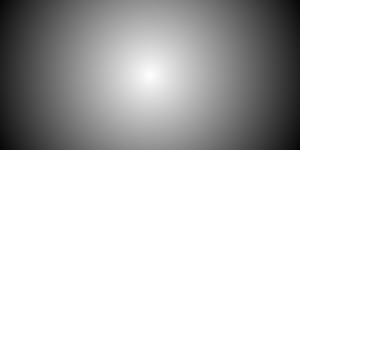
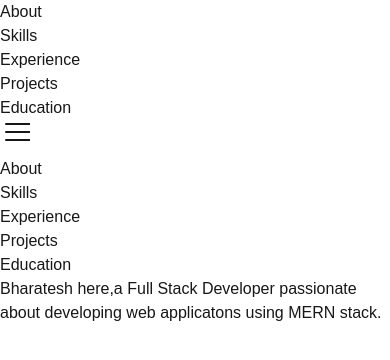
Before and after one commit to BharateshPoojary/portfolio, a Next.js app: page / in a window 390 px wide. Shown: the top 360 px of the page. Built offline with nearby package versions, Linux system fonts and the light colour scheme.

Commit message:
navigation bar done with responsive

```diff
--- a/src/Squares/Squares.jsx
+++ /dev/null
@@ -1,156 +0,0 @@
-"use client"
-import { useRef, useEffect, useState } from "react";
-
-const Squares = ({
-  direction = "right",
-  speed = 1,
-  borderColor = "#999",
-  squareSize = 40,
-  hoverFillColor = "#222",
-}) => {
-  const canvasRef = useRef(null);
-  const requestRef = useRef(null);
-  const numSquaresX = useRef();
-  const numSquaresY = useRef();
-  const gridOffset = useRef({ x: 0, y: 0 });
-  const [hoveredSquare, setHoveredSquare] = useState(null);
-
-  useEffect(() => {
-    const canvas = canvasRef.current;
-    const ctx = canvas.getContext("2d");
-
-    const resizeCanvas = () => {
-      canvas.width = canvas.offsetWidth;
-      canvas.height = canvas.offsetHeight;
-      numSquaresX.current = Math.ceil(canvas.width / squareSize) + 1;
-      numSquaresY.current = Math.ceil(canvas.height / squareSize) + 1;
-    };
-
-    window.addEventListener("resize", resizeCanvas);
-    resizeCanvas();
-
-    const drawGrid = () => {
-      ctx.clearRect(0, 0, canvas.width, canvas.height);
-
-      const startX = Math.floor(gridOffset.current.x / squareSize) * squareSize;
-      const startY = Math.floor(gridOffset.current.y / squareSize) * squareSize;
-
-      for (let x = startX; x < canvas.width + squareSize; x += squareSize) {
-        for (let y = startY; y < canvas.height + squareSize; y += squareSize) {
-          const squareX = x - (gridOffset.current.x % squareSize);
-          const squareY = y - (gridOffset.current.y % squareSize);
-
-          if (
-            hoveredSquare &&
-            Math.floor((x - startX) / squareSize) === hoveredSquare.x &&
-            Math.floor((y - startY) / squareSize) === hoveredSquare.y
-          ) {
-            ctx.fillStyle = hoverFillColor;
-            ctx.fillRect(squareX, squareY, squareSize, squareSize);
-          }
-
-          ctx.strokeStyle = borderColor;
-          ctx.strokeRect(squareX, squareY, squareSize, squareSize);
-        }
-      }
-
-      const gradient = ctx.createRadialGradient(
-        canvas.width / 2,
-        canvas.height / 2,
-        0,
-        canvas.width / 2,
-        canvas.height / 2,
-        Math.sqrt(Math.pow(canvas.width, 2) + Math.pow(canvas.height, 2)) / 2,
-      );
-      gradient.addColorStop(0, "rgba(0, 0, 0, 0)");
-      gradient.addColorStop(1, "#060606");
-
-      ctx.fillStyle = gradient;
-      ctx.fillRect(0, 0, canvas.width, canvas.height);
-    };
-
-    const updateAnimation = () => {
-      const effectiveSpeed = Math.max(speed, 0.1);
-      switch (direction) {
-        case "right":
-          gridOffset.current.x =
-            (gridOffset.current.x - effectiveSpeed + squareSize) % squareSize;
-          break;
-        case "left":
-          gridOffset.current.x =
-            (gridOffset.current.x + effectiveSpeed + squareSize) % squareSize;
-          break;
-        case "up":
-          gridOffset.current.y =
-            (gridOffset.current.y + effectiveSpeed + squareSize) % squareSize;
-          break;
-        case "down":
-          gridOffset.current.y =
-            (gridOffset.current.y - effectiveSpeed + squareSize) % squareSize;
-          break;
-        case "diagonal":
-          gridOffset.current.x =
-            (gridOffset.current.x - effectiveSpeed + squareSize) % squareSize;
-          gridOffset.current.y =
-            (gridOffset.current.y - effectiveSpeed + squareSize) % squareSize;
-          break;
-        default:
-          break;
-      }
-
-      drawGrid();
-      requestRef.current = requestAnimationFrame(updateAnimation);
-    };
-
-    // Track mouse hover
-    const handleMouseMove = (event) => {
-      const rect = canvas.getBoundingClientRect();
-      const mouseX = event.clientX - rect.left;
-      const mouseY = event.clientY - rect.top;
-
-      const startX = Math.floor(gridOffset.current.x / squareSize) * squareSize;
-      const startY = Math.floor(gridOffset.current.y / squareSize) * squareSize;
-
-      const hoveredSquareX = Math.floor(
-        (mouseX + gridOffset.current.x - startX) / squareSize,
-      );
-      const hoveredSquareY = Math.floor(
-        (mouseY + gridOffset.current.y - startY) / squareSize,
-      );
-
-      setHoveredSquare({ x: hoveredSquareX, y: hoveredSquareY });
-    };
-
-    const handleMouseLeave = () => {
-      setHoveredSquare(null);
-    };
-
-    canvas.addEventListener("mousemove", handleMouseMove);
-    canvas.addEventListener("mouseleave", handleMouseLeave);
-
-    requestRef.current = requestAnimationFrame(updateAnimation);
-
-    return () => {
-      window.removeEventListener("resize", resizeCanvas);
-      cancelAnimationFrame(requestRef.current);
-      canvas.removeEventListener("mousemove", handleMouseMove);
-      canvas.removeEventListener("mouseleave", handleMouseLeave);
-    };
-  }, [
-    direction,
-    speed,
-    borderColor,
-    hoverFillColor,
-    hoveredSquare,
-    squareSize,
-  ]);
-
-  return (
-    <canvas
-      ref={canvasRef}
-      className="w-full h-full border-none block"
-    ></canvas>
-  );
-};
-
-export default Squares;
--- a/src/app/layout.tsx
+++ b/src/app/layout.tsx
@@ -24,6 +24,10 @@ export default function RootLayout({
 }>) {
   return (
     <html lang="en">
+      <meta
+        name="viewport"
+        content="width=device-width, initial-scale=1.0"
+      ></meta>
       <body
         className={`${geistSans.variable} ${geistMono.variable} antialiased`}
         suppressHydrationWarning
--- a/src/app/page.tsx
+++ b/src/app/page.tsx
@@ -1,15 +1,24 @@
-import Image from "next/image";
-import Squares from "@/Squares/Squares";
+"use client";
+import Navbar from "@/components/Navbar";
+import { useSidebarStore } from "@/store/sidebarStore";
 export default function Home() {
+  const isSidebarOpen = useSidebarStore((state) => state.isSidebarOpen);
   return (
-    <div className="grid grid-rows-[20px_1fr_20px] items-center justify-items-center min-h-screen p-8 pb-20 gap-16 sm:p-20 font-[family-name:var(--font-geist-sans)]">
-      <Squares
-        speed={0.5}
-        squareSize={20}
-        direction="diagonal" // up, down, left, right, diagonal
-        borderColor="#fff"
-        hoverFillColor="#222"
-      />
+    <div className="py-5 px-4 font-[family-name:var(--font-geist-sans)]">
+      <Navbar />
+      <div
+        className={` relative px-4 py-5 md:px-48 md:py-20  ${
+          isSidebarOpen ? "blur-md " : "blur-none"
+        }`}
+      >
+        <div className="grid grid-cols-2">
+          <h3 className="text-4xl font-bold">
+            <span className="text-6xl">Bharatesh here,</span>a Full Stack
+            Developer passionate about developing web applicatons using MERN
+            stack.
+          </h3>
+        </div>
+      </div>
     </div>
   );
 }
--- /dev/null
+++ b/src/components/Navbar.tsx
@@ -0,0 +1,61 @@
+"use client";
+import { useSidebarStore } from "@/store/sidebarStore";
+import React from "react";
+
+const navbar: React.FC = () => {
+  const toggleSidebar = useSidebarStore((state) => state.toggleSidebar);
+  const isSidebarOpen = useSidebarStore((state) => state.isSidebarOpen);
+  console.log(isSidebarOpen);
+  return (
+    <div className="">
+      <nav className="md:block hidden sticky ">
+        <ul className=" flex justify-center space-x-20 text-1xl font-bold">
+          <li>About</li>
+          <li>Skills</li>
+          <li>Experience</li>
+          <li>Projects</li>
+          <li>Education</li>
+        </ul>
+      </nav>
+      <div className="flex justify-end">
+        <div className="block md:hidden ">
+          <button
+            type="button"
+            className={`text-slate-500 hover:text-slate-600 dark:text-slate-400 dark:hover:text-slate-300 ${
+              isSidebarOpen ? "blur-md " : "blur-none"
+            }`}
+            onClick={toggleSidebar}
+          >
+            <svg width="30" height="30">
+              <path
+                d="M6 4h24M6 12h24M6 20h24"
+                fill="none"
+                stroke="currentColor"
+                strokeWidth="2"
+                strokeLinecap="round"
+              ></path>
+            </svg>
+          </button>
+        </div>
+      </div>
+      <div
+        className={`fixed top-0 left-0 h-full w-64  shadow-lg transform bg-white ${
+          isSidebarOpen ? "translate-x-0 " : "-translate-x-full"
+        } transition-transform duration-300 ease-in-out z-30`}
+      >
+        <ul className="mt-8 space-y-4 text-xl font-semibold text-center ">
+          <li>About</li>
+          <li>Skills</li>
+          <li>Experience</li>
+          <li>Projects</li>
+          <li>Education</li>
+        </ul>
+      </div>
+      {isSidebarOpen && (
+        <div className="fixed inset-0 z-20" onClick={toggleSidebar}></div>
+      )}
+    </div>
+  );
+};
+
+export default navbar;
--- /dev/null
+++ b/src/store/sidebarStore.ts
@@ -0,0 +1,11 @@
+import { create } from "zustand";
+interface SidebarState {
+  //This is a structure of the state
+  isSidebarOpen: boolean;
+  toggleSidebar: () => void;
+}
+export const useSidebarStore = create<SidebarState>((set) => ({
+  isSidebarOpen: false,
+  toggleSidebar: () =>
+    set((state) => ({ isSidebarOpen: !state.isSidebarOpen })),
+})); //set is a function which is used to update the state here the callback function is returing object with the updated state
```
Also changed, not shown: package.json (+6 -5 lines), 1 other file (tests, documents, lock files or other folders).
